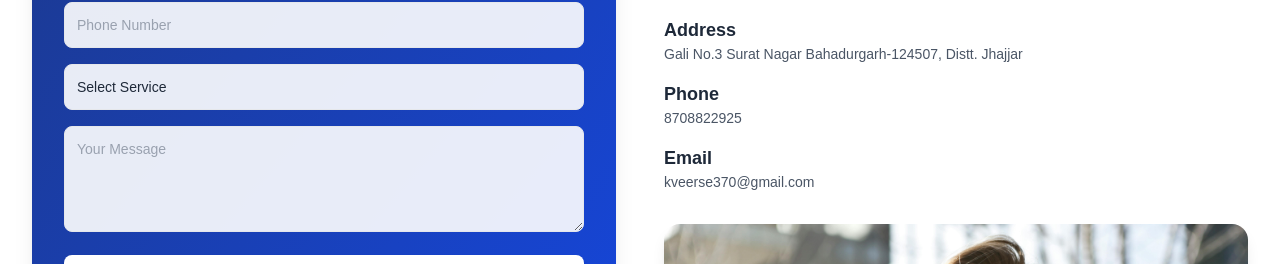
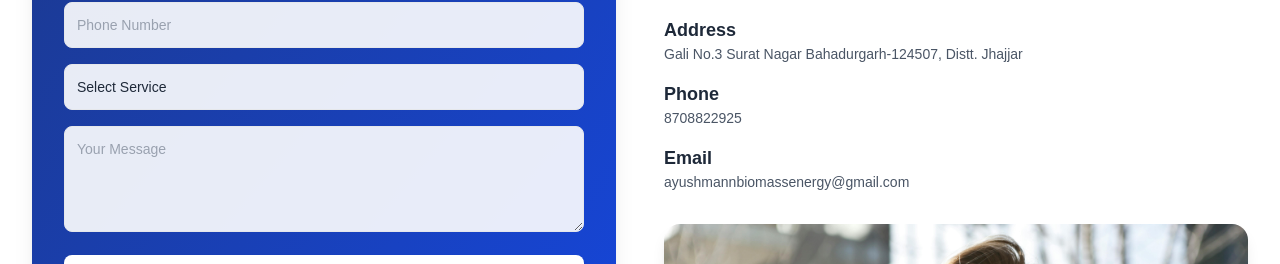
Before and after one commit to ShaaCoder/Ayushmann, a Next.js app: page /contact in a window 1280 px wide. Shown: the part 744-1008 px from the top of the page. Built offline with nearby package versions, Linux system fonts and the light colour scheme.

Commit message:
Update contact.js change the email

```diff
--- a/src/pages/contact.js
+++ b/src/pages/contact.js
@@ -109,7 +109,7 @@ const Contact = () => {
                 '@type': 'ContactPoint',
                 telephone: '8708822925',
                 contactType: 'Customer Service',
-                email: 'kveerse370@gmail.com',
+                email: 'ayushmannbiomassenergy@gmail.com',
               },
             }),
           }}
@@ -285,10 +285,10 @@ const Contact = () => {
                     <h3 className="text-lg font-semibold text-gray-800">Email</h3>
                     <p className="text-gray-600 text-sm">
                       <a
-                        href="mailto:info@aryanengineers.com"
+                        href="mailto:ayushmannbiomassenergy@gmail.com"
                         className="hover:text-blue-600 transition-colors"
                       >
-                        kveerse370@gmail.com
+                       ayushmannbiomassenergy@gmail.com
                       </a>
                     </p>
                   </div>
```
